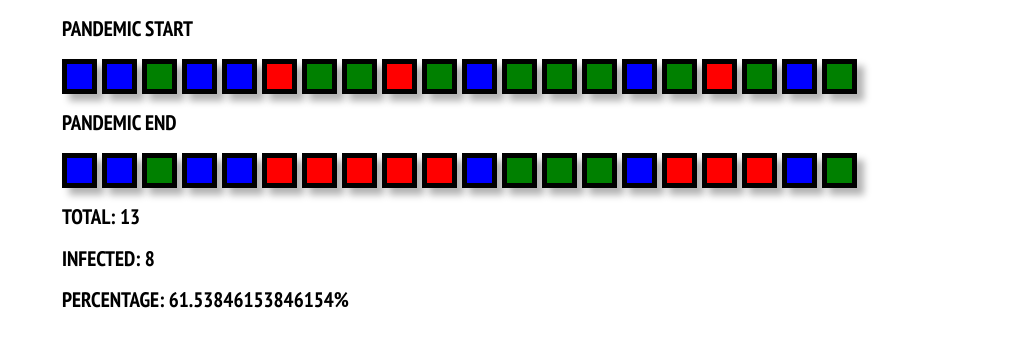
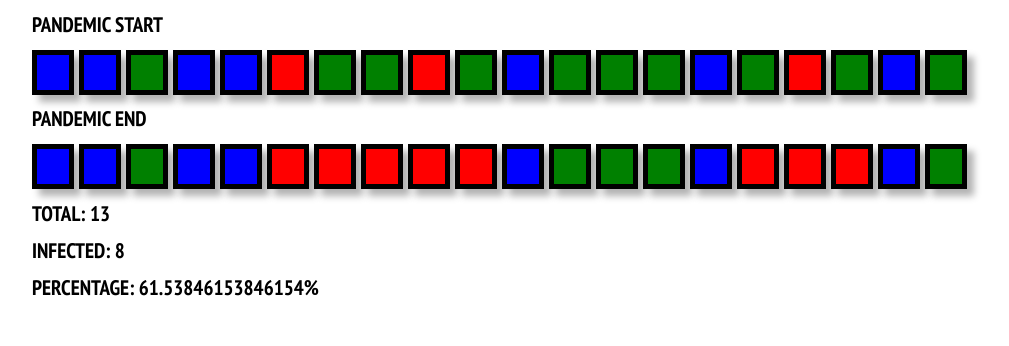
Before and after one commit to AndriiCold/frontend-2021-test--answer, a plain HTML site: page index.html in a window 1280 px wide. Shown: the whole page, without its empty margins (138-1147 px from the left). Drawn offline with Linux system fonts and the light colour scheme.

Commit message:
Add files via upload

```diff
--- a/css/style.css
+++ b/css/style.css
@@ -2,20 +2,24 @@
     background-position: top center;
     min-width: 960px;
     margin: 0;
-    padding-left: 200px;
+
     font-family: 'PT Sans Narrow', Arial, sans-serif;
     font-size: 14px;
     line-height: 24px;
     font-weight: 700;
     text-transform: uppercase;
     }
+.container {
+    display: flex;
+    width: 940px;
+    margin: 1% auto;
+    padding: 0 10px;
+}
 
 .uninfected {
-    float: left;
-    display: block;
     margin-right: 5px;
-    width: 25px;
-    height: 25px;
+    width: 35px;
+    height: 35px;
     padding: 0;
     border: 5px solid #000000;
     background-color: green;
@@ -24,11 +28,9 @@
 }
 
 .infected {
-    float: left;
-    display: block;
     margin-right: 5px;
-    width: 25px;
-    height: 25px;
+    width: 35px;
+    height: 35px;
     padding: 0;
     border: 5px solid #000000;
     background-color: red;
@@ -37,11 +39,9 @@
 }
 
 .ocean{
-    float: left;
-    display: block;
     margin-right: 5px;
-    width: 25px;
-    height: 25px;
+    width: 35px;
+    height: 35px;
     padding: 0;
     border: 5px solid #000000;
     background-color: blue;
@@ -49,17 +49,8 @@
     animation: shake 0.6s;
 }
 
-.item1 {
-    width: 25px;
-    height: 25px;
-    padding: 0;
-    border: 5px solid  #000000;
-    background-color: slategray;
-}
 
-.clearfix{
-    clear: both;
-}
+
 
 @keyframes shake {
     0%,100% {transform:translateX(0);}
--- a/index.html
+++ b/index.html
@@ -12,17 +12,17 @@
 </head>
 <body class="page-body">
 
-  <h2>Pandemic Start</h2>
-  <div id="PandemicStart"></div>
-  <div class="clearfix"></div>
-
-  <h2>Pandemic End</h2>
-  <div id="PandemicEnd"></div>
-  <div class="clearfix"></div>
-
-  <h2 id="total">Total:</h2>
-  <h2 id="infected">Infected:</h2>
-  <h2 id="percentage">Percentage:</h2>
+  <h2 class="container">Pandemic Start</h2>
+  <div class="container">
+    <div id="pandemicStart"></div>
+  </div>
+  <h2 class="container">Pandemic End</h2>
+  <div class="container">
+    <div id="pandemicEnd"></div>
+  </div>
+  <h2 class="container" id="total">Total:</h2>
+  <h2 class="container" id="infected">Infected:</h2>
+  <h2 class="container" id="percentage">Percentage:</h2>
 
   <script src="script/script.js"></script>
 </body>
--- a/script/script.js
+++ b/script/script.js
@@ -3,25 +3,26 @@ const myArr = Array.from(String(pandemicStartMap), Number);
 
 //Pandemic start
 
-let PandemicStart = document.getElementById("PandemicStart");
+let pandemicStart = document.getElementById("pandemicStart");
 let corona = null;
-for (var i=0; i <myArr.length; i++) {
-    if(isNaN(myArr[i])){
+function pandemic(argument = pandemicStart) {
+    for (var i = 0; i < myArr.length; i++) {
+        if (isNaN(myArr[i])) {
             corona = document.createElement("div");
-        PandemicStart.before(corona);
+            argument.before(corona);
             corona.classList.add("ocean");
-    }
-    else if (myArr[i] ===0){
+        } else if (myArr[i] === 0) {
             corona = document.createElement("div");
-        PandemicStart.before(corona);
+            argument.before(corona);
             corona.classList.add("uninfected");
-    }
-    else if (myArr[i]>0){
+        } else if (myArr[i] > 0) {
             corona = document.createElement("div");
-        PandemicStart.before(corona);
+            argument.before(corona);
             corona.classList.add("infected");
         }
     }
+}
+pandemic();
 
 //Pandemic end
 
@@ -45,25 +46,8 @@ for (var n = 0; n < myArr.length; n++) {
     }
 }
 
-let PandemicEnd = document.getElementById("PandemicEnd");
-
-for (var g=0; g <myArr.length; g++) {
-    if(isNaN(myArr[g])){
-        corona = document.createElement("div");
-        PandemicEnd.before(corona);
-        corona.classList.add("ocean");
-    }
-    else if (myArr[g] ===0){
-        corona = document.createElement("div");
-        PandemicEnd.before(corona);
-        corona.classList.add("uninfected");
-    }
-    else if (myArr[g]>0){
-        corona = document.createElement("div");
-        PandemicEnd.before(corona);
-        corona.classList.add("infected");
-    }
-}
+let pandemicEnd = document.getElementById("pandemicEnd");
+pandemic(argument=pandemicEnd);
 
 //Total
 
```
Lines whose indentation alone changed are shown as unchanged.
